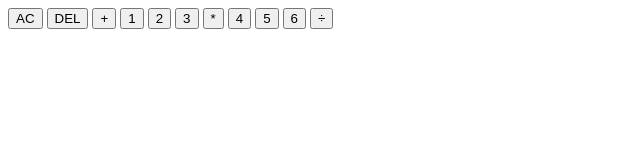
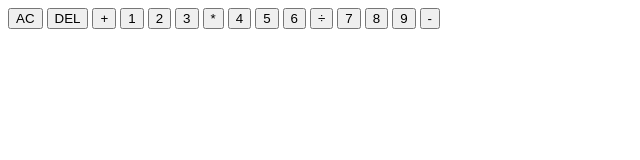
Before and after one commit to Rique2x/Calculator, a plain HTML site: page index.html in a window 1280 px wide. Shown: the whole page, without its empty margins (0-640 px from the left). Drawn offline with Linux system fonts and the light colour scheme.

Commit message:
fourth grid line (4 buttons)(html)

```diff
--- a/index.html
+++ b/index.html
@@ -24,6 +24,10 @@
         <button data-number>5</button>
         <button data-number>6</button>
         <button data-operation>&#247</button>
+        <button data-number>7</button>
+        <button data-number>8</button>
+        <button data-number>9</button>
+        <button data-operation>-</button>
     </div>
 
     <script src="script.js"></script>
```
